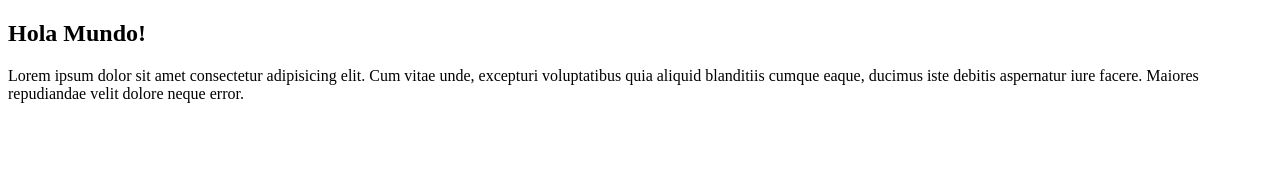
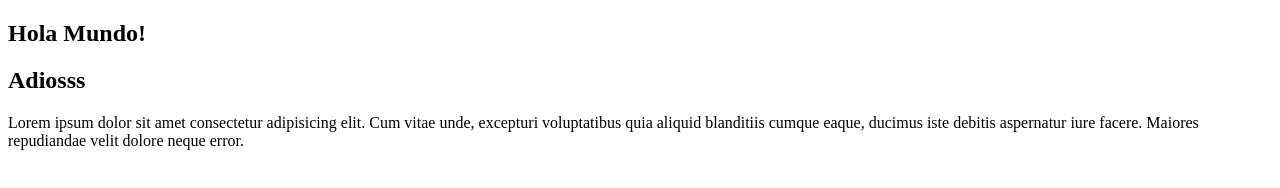
Before and after one commit to Carloskr4toz/git-tarde, a plain HTML site: page index.html in a window 1280 px wide. Drawn offline with Linux system fonts and the light colour scheme.

Commit message:
nuevo index

```diff
--- a/index.html
+++ b/index.html
@@ -10,6 +10,7 @@
 
 <body>
     <h2>Hola Mundo!</h2>
+    <h2>Adiosss</h2>
     <p>Lorem ipsum dolor sit amet consectetur adipisicing elit. Cum vitae unde, excepturi voluptatibus quia aliquid
         blanditiis cumque eaque, ducimus iste debitis aspernatur iure facere. Maiores repudiandae velit dolore neque
         error.</p>
```
